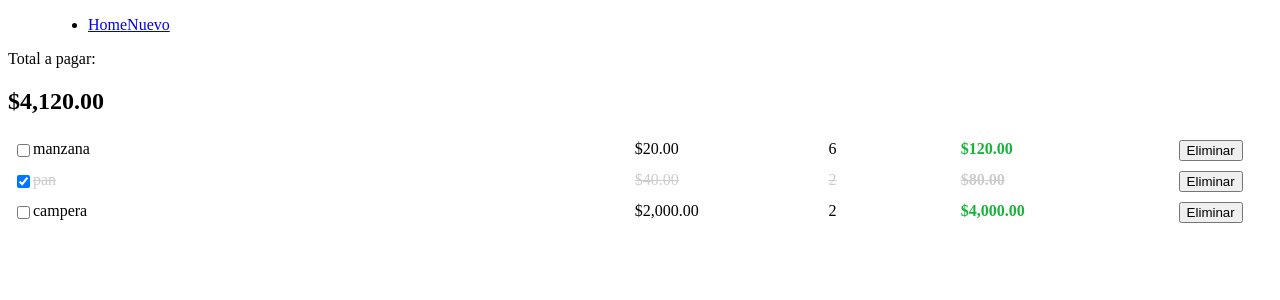
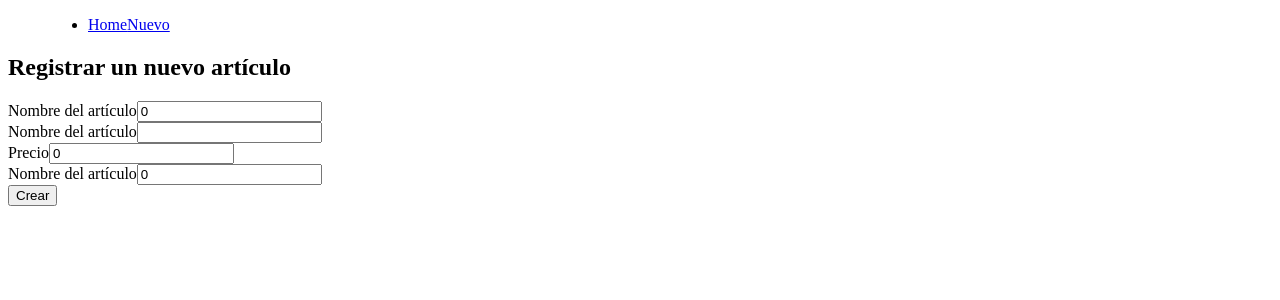
Before and after one commit to Melani050/trabajoPractico, an Angular app: page /add in a window 1280 px wide. Before the commit this address led to /. Shown: the top 300 px of the page. Built offline with nearby package versions, Linux system fonts and the light colour scheme.

Commit message:
cree un nuevo componente para las rutas de una vista a la otra y cree un formulario para crear otro articulo -todavia no anda-

```diff
--- a/src/app/app-routing.module.ts
+++ b/src/app/app-routing.module.ts
@@ -1,7 +1,20 @@
 import { NgModule } from '@angular/core';
 import { RouterModule, Routes } from '@angular/router';
+import { ItemsComponent } from './components/items/items.component';
+import { AdditemComponent } from './components/additem/additem.component';
 
-const routes: Routes = [];
+const routes: Routes = [
+  {
+    //index tradicional
+    path: '',
+    //propiedad en la que hay que especificar el componente que queremos cargar
+    component: ItemsComponent
+  },
+  {
+    path:'add',
+    component: AdditemComponent
+  }
+];
 
 @NgModule({
   imports: [RouterModule.forRoot(routes)],
--- a/src/app/app.component.html
+++ b/src/app/app.component.html
@@ -1,4 +1,4 @@
 <div>
   <app-header></app-header>
-  <app-items></app-items>
+  <router-outlet></router-outlet>
 </div>
--- /dev/null
+++ b/src/app/components/additem/additem.component.html
@@ -0,0 +1,22 @@
+<form action=""(ngSubmit)="onSubmit()">
+    <h2>Registrar un nuevo artículo</h2>
+
+    <div>
+        <label for="">Nombre del artículo</label>
+        <input type="text" name="id" id="" [(ngModel)]="id">
+    </div>
+    <div>
+        <label for="">Nombre del artículo</label>
+        <input type="text" name="title" id="" [(ngModel)]="title">
+    </div>
+    <div>
+        <label for="">Precio</label>
+        <input type="number" name="price" id="" [(ngModel)]="price">
+    </div>
+    <div>
+        <label for="">Nombre del artículo</label>
+        <input type="number" name="quantity" id="" [(ngModel)]="quantity">
+    </div>
+
+    <input type="submit" value="Crear">
+</form>
--- /dev/null
+++ b/src/app/components/additem/additem.component.ts
@@ -0,0 +1,30 @@
+import { Component, OnInit } from '@angular/core';
+import { Item } from 'src/app/models/item';
+
+@Component({
+  selector: 'app-additem',
+  templateUrl: './additem.component.html',
+  styleUrls: ['./additem.component.css']
+})
+export class AdditemComponent implements OnInit {
+
+  id:number=0;
+  title:string= '';
+  price:number= 0;
+  quantity:number= 0;
+
+  constructor() { }
+
+  ngOnInit(): void {
+
+  }
+  onSubmit(){
+    const item = new Item();
+    item.id = this.id;
+    item.title = this.title;
+    item.price = this.price;
+    item.quantity = this.quantity;
+    item.completed = false;
+  }
+
+}
--- a/src/app/components/header/header.component.html
+++ b/src/app/components/header/header.component.html
@@ -2,7 +2,7 @@
     <ul>
         <li>
             <a routerLink="/">Home</a>
-            <a routerLink="/">Nuevo</a>
+            <a routerLink="add">Nuevo</a>
         </li>
     </ul>
 </menu>
--- a/src/app/components/header/header.component.ts
+++ b/src/app/components/header/header.component.ts
@@ -1,10 +1,14 @@
-import { Component } from '@angular/core';
+import { Component, OnInit } from '@angular/core';
 
 @Component({
   selector: 'app-header',
   templateUrl: './header.component.html',
   styleUrls: ['./header.component.css']
 })
-export class HeaderComponent {
+export class HeaderComponent implements OnInit{
+  constructor(){}
 
+  ngOnInit(): void {
+
+  }
 }
```
Also changed, not shown: src/app/app.module.ts (+6 -2 lines), src/app/components/additem/additem.component.css (added), 1 other file (tests, documents, lock files or other folders).
